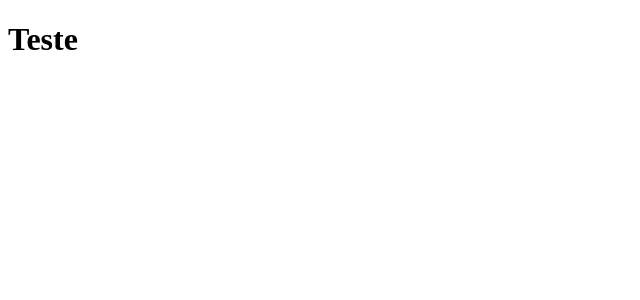
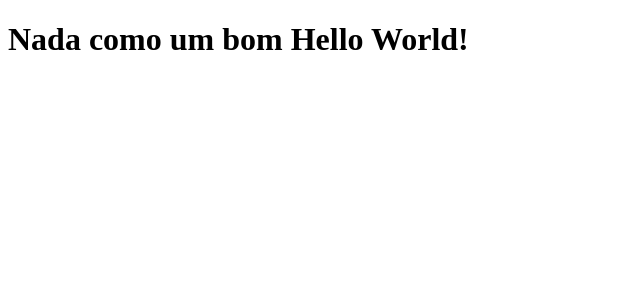
Before and after one commit to guilhermeroliveira/clone-tabnews, a Next.js app: page / in a window 1280 px wide. Shown: the top 300 px of the page, without its empty margins (0-640 px from the left). Built offline with nearby package versions, Linux system fonts and the light colour scheme.

Commit message:
fix: change index phrase

```diff
--- a/pages/index.js
+++ b/pages/index.js
@@ -1,5 +1,5 @@
 function Home() {
-   return <h1>Teste</h1>;
+   return <h1>Nada como um bom Hello World!</h1>;
 }
 
 export default Home;
```
